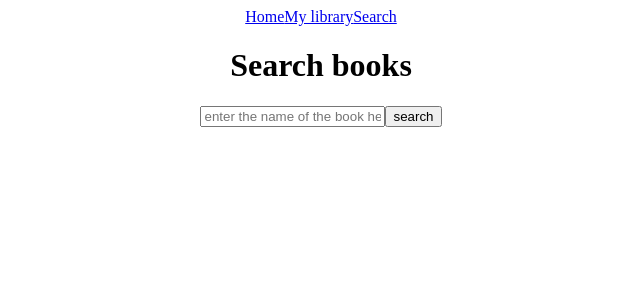
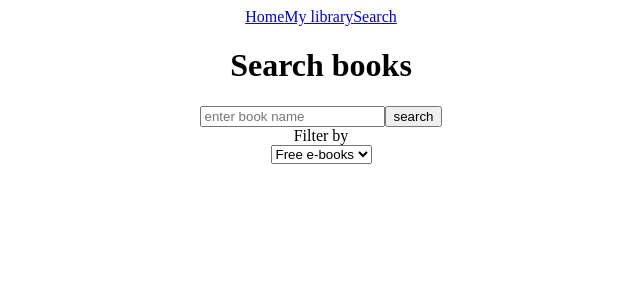
Before and after one commit to tamara-703/react-library-app, a React (Create React App) app: page /search in a window 1280 px wide. Shown: the top 300 px of the page, without its empty margins (319-959 px from the left). Built offline with nearby package versions, Linux system fonts and the light colour scheme.

Commit message:
Testing with filter. RESTORE POINT.

```diff
--- a/src/Pages/DisplayTest.js
+++ b/src/Pages/DisplayTest.js
@@ -1,7 +1,7 @@
 import { useLocation, useParams } from "react-router-dom";
 import { Link } from "react-router-dom";
 import MyLibrary from "./MyLibrary";
-import { useEffect, useState } from "react";
+import { useEffect, useRef, useState } from "react";
 import CurrentlyReading from "./CurrentlyReading";
 
 export default function DisplayTest(props) {
@@ -9,6 +9,7 @@ export default function DisplayTest(props) {
 
   const params = useParams();
   const location = useLocation();
+  const input = useRef();
 
   //console.log(location);
 
@@ -25,6 +26,7 @@ export default function DisplayTest(props) {
   ];
 
   const [book, setBook] = useState([]);
+  const [review, setReview] = useState("")
 
   useEffect(() => {
     if (book.length > 0) {
@@ -33,7 +35,7 @@ export default function DisplayTest(props) {
   }, [book]);
 
   //add to my read list
-  function handleAdd() {
+  function handleRead() {
     console.log("getting read")
     // console.log(book)
     setBook(bookData);
@@ -66,9 +68,13 @@ export default function DisplayTest(props) {
     console.log(bookData);
   }
 
-  //rate
+  //add a review
+  function handleReview(event)
+  {
 
-  //add a review
+    event.preventDefault();
+      setReview()
+  }
 
   return (
     <div>
@@ -88,10 +94,21 @@ export default function DisplayTest(props) {
               alt={location.state.title}
             ></img>
           </aside>
-          <button onClick={handleAdd}>Add to read</button>
+          <button onClick={handleRead}>Add to read</button>
           <button onClick={handleCurrentlyReading}>Add to currently reading</button>
           <button onClick={handleWantToRead}>Add to want to read</button>
+
+
+          <form onSubmit={handleReview}>
+          <h5>Write a review</h5>
+          <textarea ref={input} maxLength="150"></textarea>
+          <input type="submit" value="submit"></input>
+
+
+          </form>
         </div>
+
+
       ) : (
         <div>No information found</div>
       )}
--- a/src/Pages/Search.js
+++ b/src/Pages/Search.js
@@ -39,9 +39,14 @@ export default function Search()
             <form onSubmit={handleSubmit}>
                 <input type="text"
                         name="search"
-                        placeholder="enter the name of the book here"
+                        placeholder="enter book name"
                         ref={input}/>
                 <input type="submit" value="search"/>
+                <div>Filter by</div><select>
+                    <option>Free e-books</option>
+                    <option>Paid e-books</option>
+                    <option>all</option>
+                </select>
             </form>
             {formData ? <DisplayBookInfo formData = {formData} /> : <div></div>}
         </div>
```
